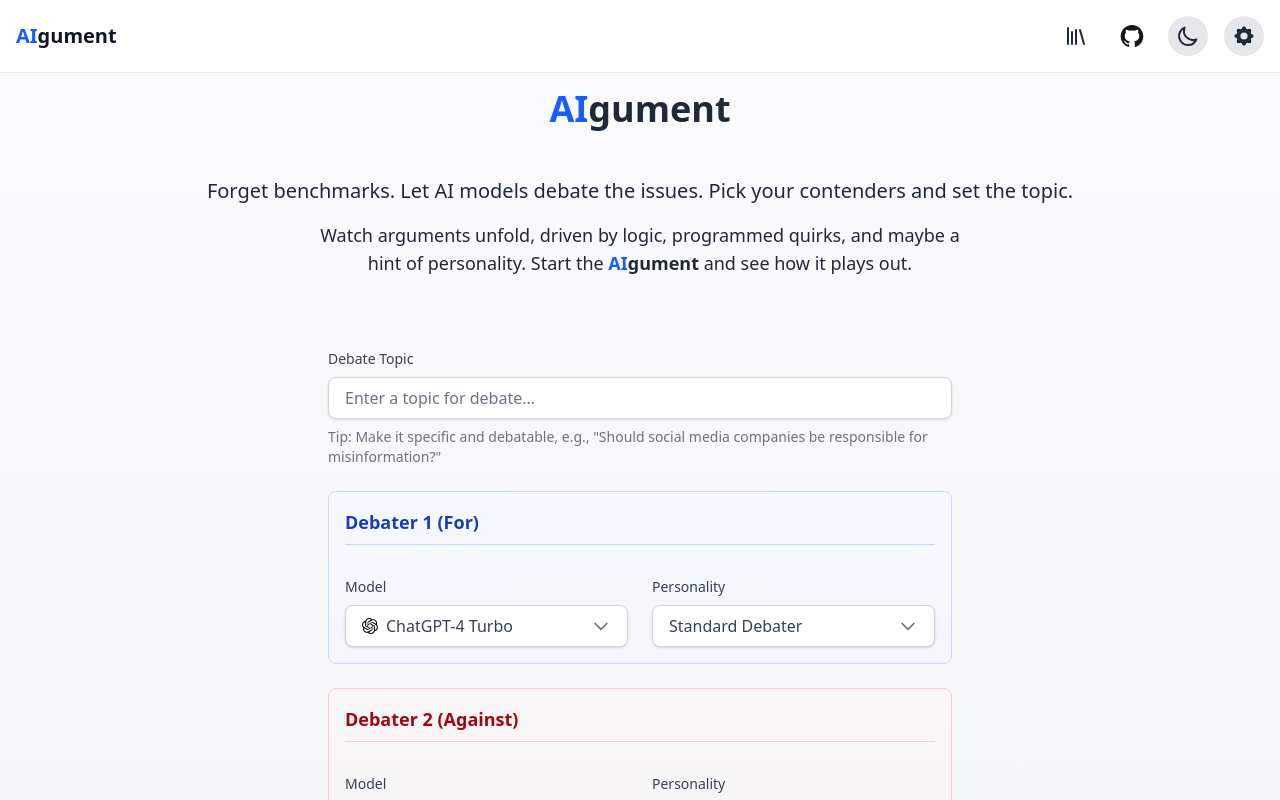
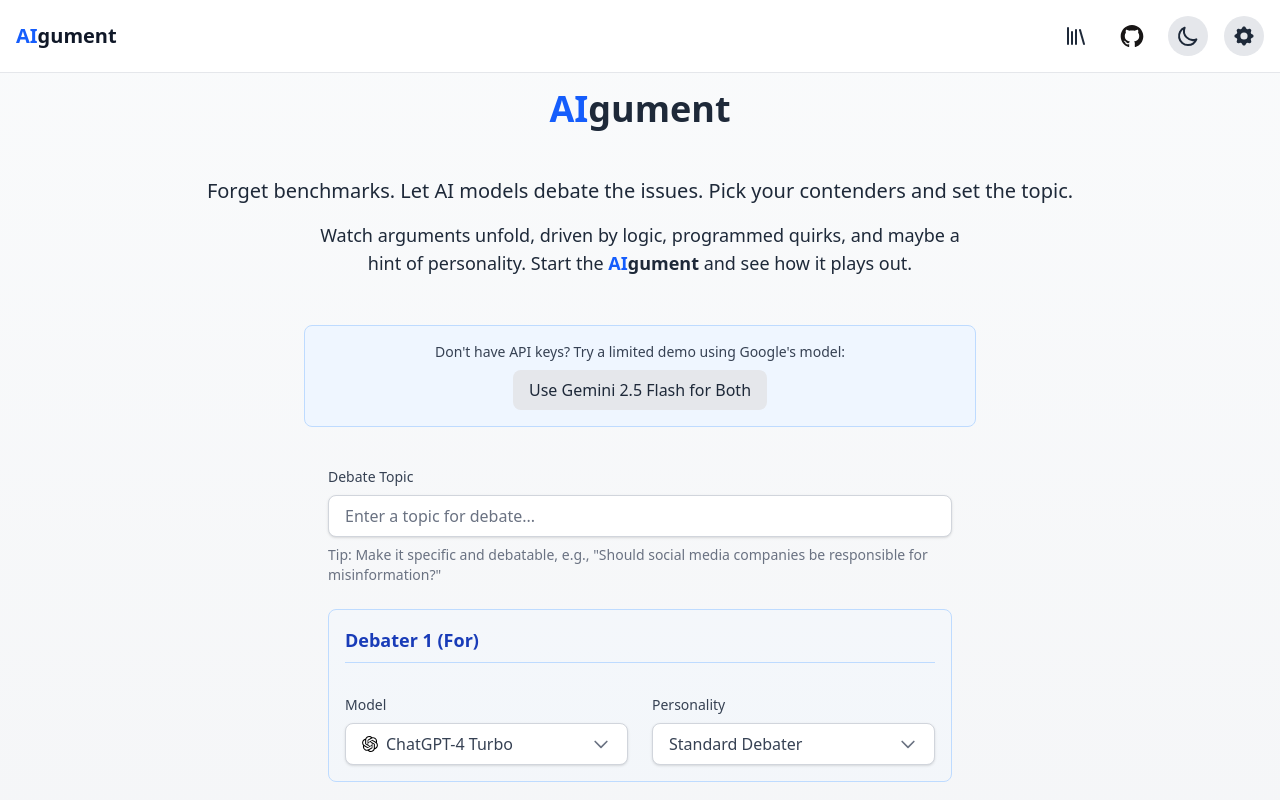
Before and after one commit to joshuaisaact/AIgument, a Next.js app: page / in a window 1280 px wide. Shown: the top 800 px of the page. Built offline with nearby package versions, Linux system fonts and the light colour scheme.

Commit message:
feat: default to 2.5 flash

```diff
--- a/app/components/debate/DebateControls.tsx
+++ b/app/components/debate/DebateControls.tsx
@@ -1,13 +1,13 @@
 "use client";
 
-import ModelSelector from '../ui/ModelSelector';
-import PersonalitySelector from '../ui/PersonalitySelector';
-import TopicInput from '../ui/TopicInput';
-import { ModelType } from '../../hooks/useModelProvider';
-import { Button } from '../ui/Button';
-import { SpicinessSelector } from '../ui/SpicinessSelector';
-import { SpicinessLevel } from '../../constants/spiciness';
-import { PersonalityId } from '@/app/constants';
+import ModelSelector from "../ui/ModelSelector";
+import PersonalitySelector from "../ui/PersonalitySelector";
+import TopicInput from "../ui/TopicInput";
+import { ModelType } from "../../hooks/useModelProvider";
+import { Button } from "../ui/Button";
+import { SpicinessSelector } from "../ui/SpicinessSelector";
+import { SpicinessLevel } from "../../constants/spiciness";
+import { PersonalityId } from "@/app/constants";
 
 export interface DebaterConfig {
   model: ModelType;
@@ -25,6 +25,7 @@
   setSpiciness: (value: SpicinessLevel) => void;
   onStartDebate: () => void;
   isPending?: boolean;
+  disableModelSelection?: boolean;
 }
 
 export default function DebateControls({
@@ -38,6 +39,7 @@
   setSpiciness,
   onStartDebate,
   isPending = false,
+  disableModelSelection = false,
 }: DebateControlsProps) {
   const handleDebater1ModelChange = (model: ModelType) => {
     setDebater1Config({ ...debater1Config, model });
@@ -57,11 +59,14 @@
       <TopicInput value={topic} onChange={setTopic} />
 
       <div className="grid grid-cols-1 md:grid-cols-2 gap-6 border p-4 rounded-lg bg-blue-50/30 dark:bg-blue-900/10 border-blue-200 dark:border-blue-800/30">
-        <h3 className="md:col-span-2 text-lg font-semibold text-blue-800 dark:text-blue-300 border-b pb-2 mb-2 border-blue-200 dark:border-blue-800/50">Debater 1 (For)</h3>
+        <h3 className="md:col-span-2 text-lg font-semibold text-blue-800 dark:text-blue-300 border-b pb-2 mb-2 border-blue-200 dark:border-blue-800/50">
+          Debater 1 (For)
+        </h3>
         <ModelSelector
           label="Model"
           value={debater1Config.model}
           onChange={handleDebater1ModelChange}
+          disabled={disableModelSelection}
         />
         <PersonalitySelector
           label="For"
@@ -71,11 +76,14 @@
       </div>
 
       <div className="grid grid-cols-1 md:grid-cols-2 gap-6 border p-4 rounded-lg bg-red-50/30 dark:bg-red-900/10 border-red-200 dark:border-red-800/30">
-        <h3 className="md:col-span-2 text-lg font-semibold text-red-800 dark:text-red-300 border-b pb-2 mb-2 border-red-200 dark:border-red-800/50">Debater 2 (Against)</h3>
+        <h3 className="md:col-span-2 text-lg font-semibold text-red-800 dark:text-red-300 border-b pb-2 mb-2 border-red-200 dark:border-red-800/50">
+          Debater 2 (Against)
+        </h3>
         <ModelSelector
           label="Model"
           value={debater2Config.model}
           onChange={handleDebater2ModelChange}
+          disabled={disableModelSelection}
         />
         <PersonalitySelector
           label="Against"
--- a/app/components/debate/DebateSetup.tsx
+++ b/app/components/debate/DebateSetup.tsx
@@ -1,23 +1,25 @@
 "use client";
 
-import DebateControls, { DebaterConfig } from './DebateControls';
-import { useState } from 'react';
-import { useRouter } from 'next/navigation';
-import { SpicinessLevel } from '../../constants/spiciness';
+import DebateControls, { DebaterConfig } from "./DebateControls";
+import { useState } from "react";
+import { useRouter } from "next/navigation";
+import { SpicinessLevel } from "../../constants/spiciness";
+import { Button } from "../ui/Button";
 
 export function DebateSetup() {
   const router = useRouter();
-  const [topic, setTopic] = useState('');
+  const [topic, setTopic] = useState("");
   const [debater1Config, setDebater1Config] = useState<DebaterConfig>({
-    model: 'gpt4',
-    personality: 'standard',
+    model: "gpt4",
+    personality: "standard",
   });
   const [debater2Config, setDebater2Config] = useState<DebaterConfig>({
-    model: 'claude-sonnet',
-    personality: 'standard',
+    model: "claude-sonnet",
+    personality: "standard",
   });
-  const [spiciness, setSpiciness] = useState<SpicinessLevel>('medium');
+  const [spiciness, setSpiciness] = useState<SpicinessLevel>("medium");
   const [isPending, setIsPending] = useState(false);
+  const [noApiKeyMode, setNoApiKeyMode] = useState(false);
 
   const handleStartDebate = () => {
     if (topic.trim()) {
@@ -34,7 +36,34 @@
     }
   };
 
+  const handleNoApiKeyClick = () => {
+    setNoApiKeyMode(true);
+    setDebater1Config({
+      ...debater1Config,
+      model: "gemini-2.5-flash",
+    });
+    setDebater2Config({
+      ...debater2Config,
+      model: "gemini-2.5-flash",
+    });
+  };
+
   return (
+    <div className="flex flex-col items-center space-y-4">
+      <div className="w-full max-w-2xl p-4 rounded-lg bg-blue-50 dark:bg-gray-800/50 border border-blue-200 dark:border-gray-700/60 text-center">
+        <p className="text-sm text-gray-700 dark:text-gray-300 mb-2">
+          Don't have API keys? Try a limited demo using Google's model:
+        </p>
+        <Button
+          variant="secondary"
+          onClick={handleNoApiKeyClick}
+          disabled={noApiKeyMode}
+          className={noApiKeyMode ? "cursor-not-allowed opacity-70" : ""}
+        >
+          Use Gemini 2.5 Flash for Both
+        </Button>
+      </div>
+
       <DebateControls
         topic={topic}
         setTopic={setTopic}
@@ -46,6 +75,8 @@
         setSpiciness={setSpiciness}
         onStartDebate={handleStartDebate}
         isPending={isPending}
+        disableModelSelection={noApiKeyMode}
       />
+    </div>
   );
 }
--- a/app/components/ui/ModelSelector.tsx
+++ b/app/components/ui/ModelSelector.tsx
@@ -1,30 +1,32 @@
 "use client";
 
-import { MODEL_CONFIGS } from '../../constants/models';
-import { ModelType } from '../../hooks/useModelProvider';
-import { useState } from 'react';
-import ModelLogo from './ModelLogo';
+import { MODEL_CONFIGS } from "../../constants/models";
+import { ModelType } from "../../hooks/useModelProvider";
+import { useState } from "react";
+import ModelLogo from "./ModelLogo";
 
 interface ModelSelectorProps {
   label: string;
   value: ModelType;
   onChange: (value: ModelType) => void;
+  disabled?: boolean;
 }
 
 export default function ModelSelector({
   label,
   value,
   onChange,
+  disabled = false,
 }: ModelSelectorProps) {
   const [isOpen, setIsOpen] = useState(false);
-  const buttonId = `model-selector-button-${label.replace(/\s+/g, '-').toLowerCase()}`;
-  const labelId = `model-selector-label-${label.replace(/\s+/g, '-').toLowerCase()}`;
-  const listboxId = `model-selector-listbox-${label.replace(/\s+/g, '-').toLowerCase()}`;
+  const buttonId = `model-selector-button-${label.replace(/\s+/g, "-").toLowerCase()}`;
+  const labelId = `model-selector-label-${label.replace(/\s+/g, "-").toLowerCase()}`;
+  const listboxId = `model-selector-listbox-${label.replace(/\s+/g, "-").toLowerCase()}`;
 
   const getLabelColor = (label: string) => {
-    if (label === 'For') return 'text-blue-800 dark:text-blue-300';
-    if (label === 'Against') return 'text-red-800 dark:text-red-300';
-    return 'text-gray-700 dark:text-gray-300';
+    if (label === "For") return "text-blue-800 dark:text-blue-300";
+    if (label === "Against") return "text-red-800 dark:text-red-300";
+    return "text-gray-700 dark:text-gray-300";
   };
 
   return (
@@ -37,8 +39,14 @@
       </label>
       <button
         id={buttonId}
-        onClick={() => setIsOpen(!isOpen)}
-        className="w-full px-4 py-2 text-left bg-white dark:bg-gray-800 border border-gray-300 dark:border-gray-600 rounded-lg shadow-sm hover:bg-gray-50 dark:hover:bg-gray-700 focus:outline-none focus:ring-2 focus:ring-blue-500 dark:focus:ring-blue-400 flex items-center justify-between"
+        onClick={() => !disabled && setIsOpen(!isOpen)}
+        disabled={disabled}
+        className={`w-full px-4 py-2 text-left bg-white dark:bg-gray-800 border border-gray-300 dark:border-gray-600 rounded-lg shadow-sm flex items-center justify-between
+                    ${
+                      disabled
+                        ? "opacity-50 cursor-not-allowed bg-gray-100 dark:bg-gray-700"
+                        : "hover:bg-gray-50 dark:hover:bg-gray-700 focus:outline-none focus:ring-2 focus:ring-blue-500 dark:focus:ring-blue-400"
+                    }`}
         aria-haspopup="listbox"
         aria-expanded={isOpen}
         aria-labelledby={`${labelId} ${buttonId}`}
@@ -48,12 +56,17 @@
           {MODEL_CONFIGS[value].name}
         </div>
         <svg
-          className={`w-5 h-5 text-gray-500 dark:text-gray-400 transform transition-transform ${isOpen ? 'rotate-180' : ''}`}
+          className={`w-5 h-5 text-gray-500 dark:text-gray-400 transform transition-transform ${isOpen ? "rotate-180" : ""}`}
           fill="none"
           stroke="currentColor"
           viewBox="0 0 24 24"
         >
-          <path strokeLinecap="round" strokeLinejoin="round" strokeWidth={2} d="M19 9l-7 7-7-7" />
+          <path
+            strokeLinecap="round"
+            strokeLinejoin="round"
+            strokeWidth={2}
+            d="M19 9l-7 7-7-7"
+          />
         </svg>
       </button>
 
@@ -75,14 +88,17 @@
                 setIsOpen(false);
               }}
               className={`w-full px-3 py-2 text-left hover:bg-gray-100 dark:hover:bg-gray-700 focus:outline-none focus:bg-gray-100 dark:focus:bg-gray-700 flex items-center gap-3
-                ${id === value ? 'bg-blue-50 dark:bg-blue-900/30' : ''}
-                ${id === value ? 'text-blue-700 dark:text-blue-300' : 'text-gray-700 dark:text-gray-100'}`}
+                ${id === value ? "bg-blue-50 dark:bg-blue-900/30" : ""}
+                ${id === value ? "text-blue-700 dark:text-blue-300" : "text-gray-700 dark:text-gray-100"}`}
             >
-              <ModelLogo modelId={id as ModelType} className="w-5 h-5 flex-shrink-0" />
+              <ModelLogo
+                modelId={id as ModelType}
+                className="w-5 h-5 flex-shrink-0"
+              />
               <div className="flex flex-col">
                 <span className="font-medium text-sm">{config.name}</span>
                 <span
-                  className={`text-xs ${id === value ? 'text-blue-600 dark:text-blue-400' : 'text-gray-500 dark:text-gray-400'}`}
+                  className={`text-xs ${id === value ? "text-blue-600 dark:text-blue-400" : "text-gray-500 dark:text-gray-400"}`}
                   dangerouslySetInnerHTML={{ __html: config.description }}
                 />
               </div>
```
Lines whose indentation alone changed are shown as unchanged.
